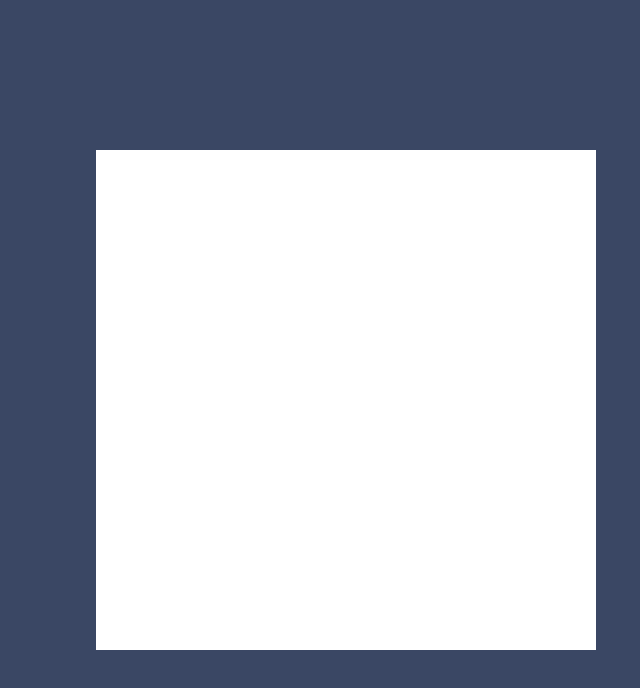
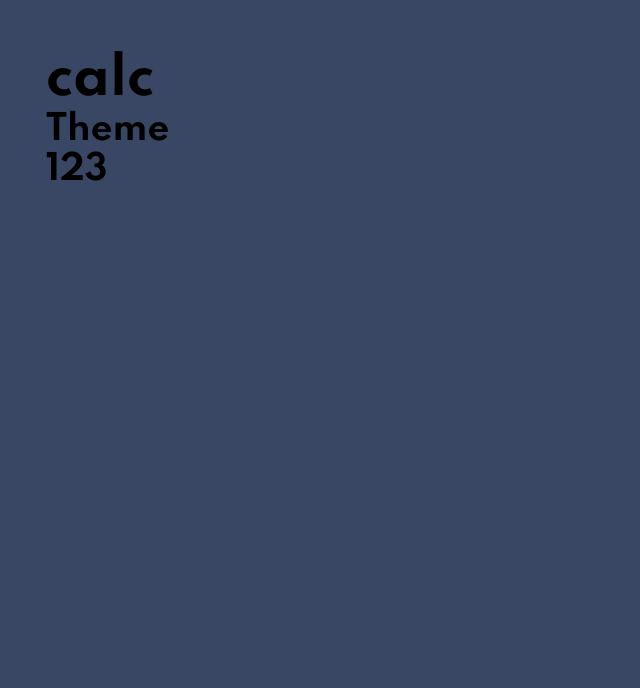
Before and after one commit to NightClover-code/calculator-app, a Next.js app: page / in a window 1280 px wide. Shown: the top 688 px of the page, without its empty margins (294-934 px from the left). Built offline with nearby package versions, Linux system fonts and the light colour scheme.

Commit message:
adding caclulator head

```diff
--- a/components/Calculator/_calculator.scss
+++ b/components/Calculator/_calculator.scss
@@ -1,5 +1,5 @@
-.calculator__body {
-  min-height: 500px;
-  background-color: #fff;
-  width: 500px;
+.calculator__container {
+  min-height: 700px;
+  max-width: 600px;
+  width: 100%;
 }
--- a/components/Calculator/index.tsx
+++ b/components/Calculator/index.tsx
@@ -1,3 +1,18 @@
-const Caclulator = () => <div className="calculator__body"></div>;
+const Caclulator = () => (
+  <div className="calculator__container">
+    <div className="caclulator__head">
+      <h2>calc</h2>
+      <div className="theme__toggler__container">
+        <h4>Theme</h4>
+        <div className="theme__toggler">
+          <span>123</span>
+          <div className="toggle__slider">
+            <div className="toggle__button"></div>
+          </div>
+        </div>
+      </div>
+    </div>
+  </div>
+);
 
 export default Caclulator;
--- a/styles/css/default.css
+++ b/styles/css/default.css
@@ -1,8 +1,8 @@
 @import url("https://fonts.googleapis.com/css2?family=Spartan:wght@700&display=swap");
-.calculator__body {
-  min-height: 500px;
-  background-color: #fff;
-  width: 500px;
+.calculator__container {
+  min-height: 700px;
+  max-width: 600px;
+  width: 100%;
 }
 
 * {
```
Also changed, not shown: 1 other file (tests, documents, lock files or other folders).
